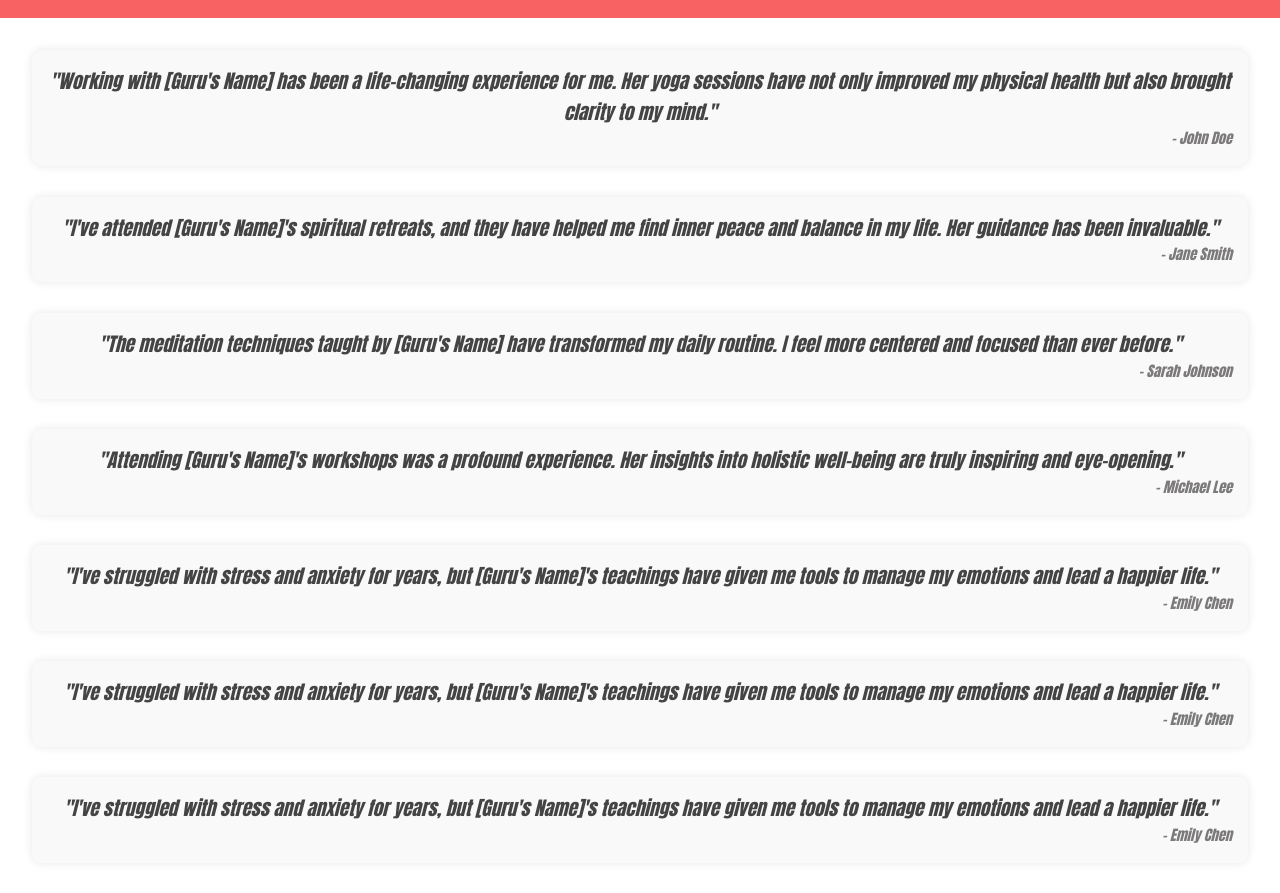
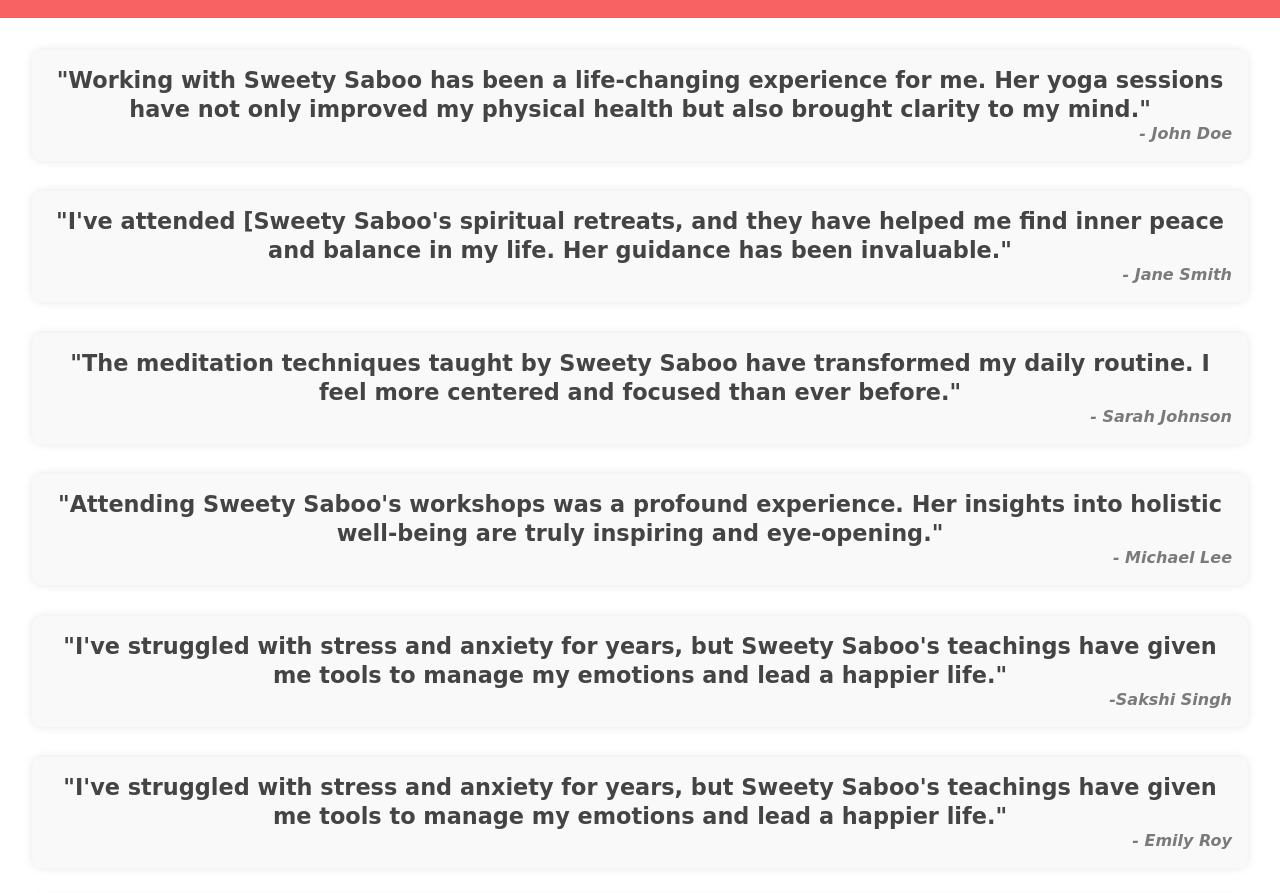
Before and after one commit to S-dev-coder/Sweety-Saboo, a plain HTML site: page testimonials.html in a window 1280 px wide. Shown: the part 59-952 px from the top of the page. Drawn offline with Linux system fonts and the light colour scheme; a web font is replaced by a local one.

Commit message:
Style: Some Font Adjustements

```diff
--- a/style4.css
+++ b/style4.css
@@ -7,7 +7,7 @@ body, h1, h2, h3, p, ul, li, blockquote {
 
 /* Apply some basic styling */
 body {
-    font-family:'Times New Roman', Times, serif;
+    /* font-family:'Times New Roman', Times, serif; */
     line-height: 2.0;
 }
 
@@ -39,7 +39,6 @@ main {
 .testimonial {
     text-align: center;
     margin-bottom: 0rem;
-    font-family:Impact, Haettenschweiler, 'Arial Narrow Bold', sans-serif;
     /* font-size: larger; */
 }
 
@@ -64,24 +63,25 @@ main {
 }
 
 .testimonial-quote {
-    font-style: italic;
+    /* font-style: italic; */
+    font-family: 'Edu SA Beginner', cursive;
     color: #444;
-    font-size: 1.2rem;
-    line-height: 1.6;
+    font-size: 1.4rem;
+    line-height: 1.3;
 }
 
 .testimonial-card cite {
     display: block;
     text-align: right;
     color: #7b7979;
-    font-size: 0.9rem;
+    font-size: 1.0rem;
 }
 
 footer {
     background-color: #222121;
     color: #fff;
     text-align: center;
-    padding: 1rem;
+    padding: 2rem;
     font-size: larger;
 }
 
--- a/testimonials.html
+++ b/testimonials.html
@@ -5,7 +5,12 @@
     <meta name="viewport" content="width=device-width, initial-scale=1.0">
     <title>Testimonials - Yoga Trainer & Spiritual Guru</title>
     <link rel="stylesheet" href="style4.css">
+    <link rel="preconnect" href="https://fonts.googleapis.com">
+    <link rel="preconnect" href="https://fonts.gstatic.com" crossorigin>
+    <link href="https://fonts.googleapis.com/css2?family=Edu+SA+Beginner:wght@400;500;600;700&display=swap"
+        rel="stylesheet">
 </head>
+
 <body>
     <header>
         <h1><strong>Testimonials</h1>
@@ -15,44 +20,51 @@
             <!-- <h2><small>.......Reviews.......</small> </h2> -->
             <div class="testimonial-card">
                 <blockquote class="testimonial-quote">
-                    "Working with [Guru's Name] has been a life-changing experience for me. Her yoga sessions have not only improved my physical health but also brought clarity to my mind."
+                    "Working with Sweety Saboo has been a life-changing experience for me. Her yoga sessions have not
+                    only improved my physical health but also brought clarity to my mind."
                     <cite>- John Doe</cite>
                 </blockquote>
             </div>
             <div class="testimonial-card">
                 <blockquote class="testimonial-quote">
-                    "I've attended [Guru's Name]'s spiritual retreats, and they have helped me find inner peace and balance in my life. Her guidance has been invaluable."
+                    "I've attended [Sweety Saboo's spiritual retreats, and they have helped me find inner peace and
+                    balance in my life. Her guidance has been invaluable."
                     <cite>- Jane Smith</cite>
                 </blockquote>
             </div>
             <div class="testimonial-card">
                 <blockquote class="testimonial-quote">
-                    "The meditation techniques taught by [Guru's Name] have transformed my daily routine. I feel more centered and focused than ever before."
+                    "The meditation techniques taught by Sweety Saboo have transformed my daily routine. I feel more
+                    centered and focused than ever before."
                     <cite>- Sarah Johnson</cite>
                 </blockquote>
             </div>
             <div class="testimonial-card">
                 <blockquote class="testimonial-quote">
-                    "Attending [Guru's Name]'s workshops was a profound experience. Her insights into holistic well-being are truly inspiring and eye-opening."
+                    "Attending Sweety Saboo's workshops was a profound experience. Her insights into holistic
+                    well-being are truly inspiring and eye-opening."
                     <cite>- Michael Lee</cite>
                 </blockquote>
             </div>
             <div class="testimonial-card">
                 <blockquote class="testimonial-quote">
-                    "I've struggled with stress and anxiety for years, but [Guru's Name]'s teachings have given me tools to manage my emotions and lead a happier life."
-                    <cite>- Emily Chen</cite>
+                    "I've struggled with stress and anxiety for years, but Sweety Saboo's teachings have given me tools
+                    to manage my emotions and lead a happier life."
+                    <cite>-Sakshi Singh</cite>
                 </blockquote>
             </div>
             <div class="testimonial-card">
                 <blockquote class="testimonial-quote">
-                    "I've struggled with stress and anxiety for years, but [Guru's Name]'s teachings have given me tools to manage my emotions and lead a happier life."
-                    <cite>- Emily Chen</cite>
+                    "I've struggled with stress and anxiety for years, but Sweety Saboo's teachings have given me tools
+                    to manage my emotions and lead a happier life."
+                    <cite>- Emily Roy</cite>
                 </blockquote>
             </div>
             <div class="testimonial-card">
                 <blockquote class="testimonial-quote">
-                    "I've struggled with stress and anxiety for years, but [Guru's Name]'s teachings have given me tools to manage my emotions and lead a happier life."
-                    <cite>- Emily Chen</cite>
+                    "I've struggled with stress and anxiety for years, but Sweety Saboo's teachings have given me tools
+                    to manage my emotions and lead a happier life."
+                    <cite>- Harry Chen</cite>
                 </blockquote>
             </div>
 
```
